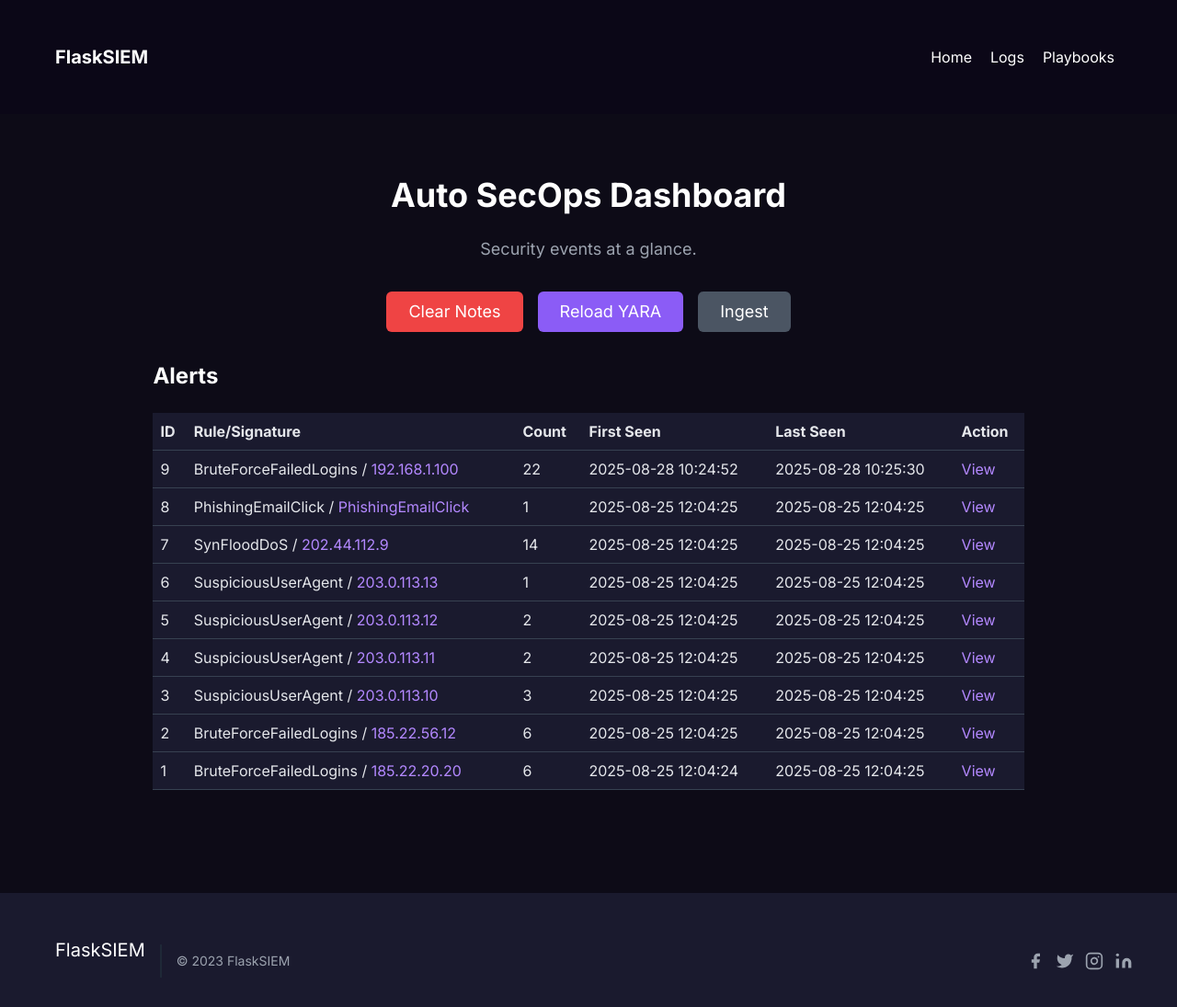
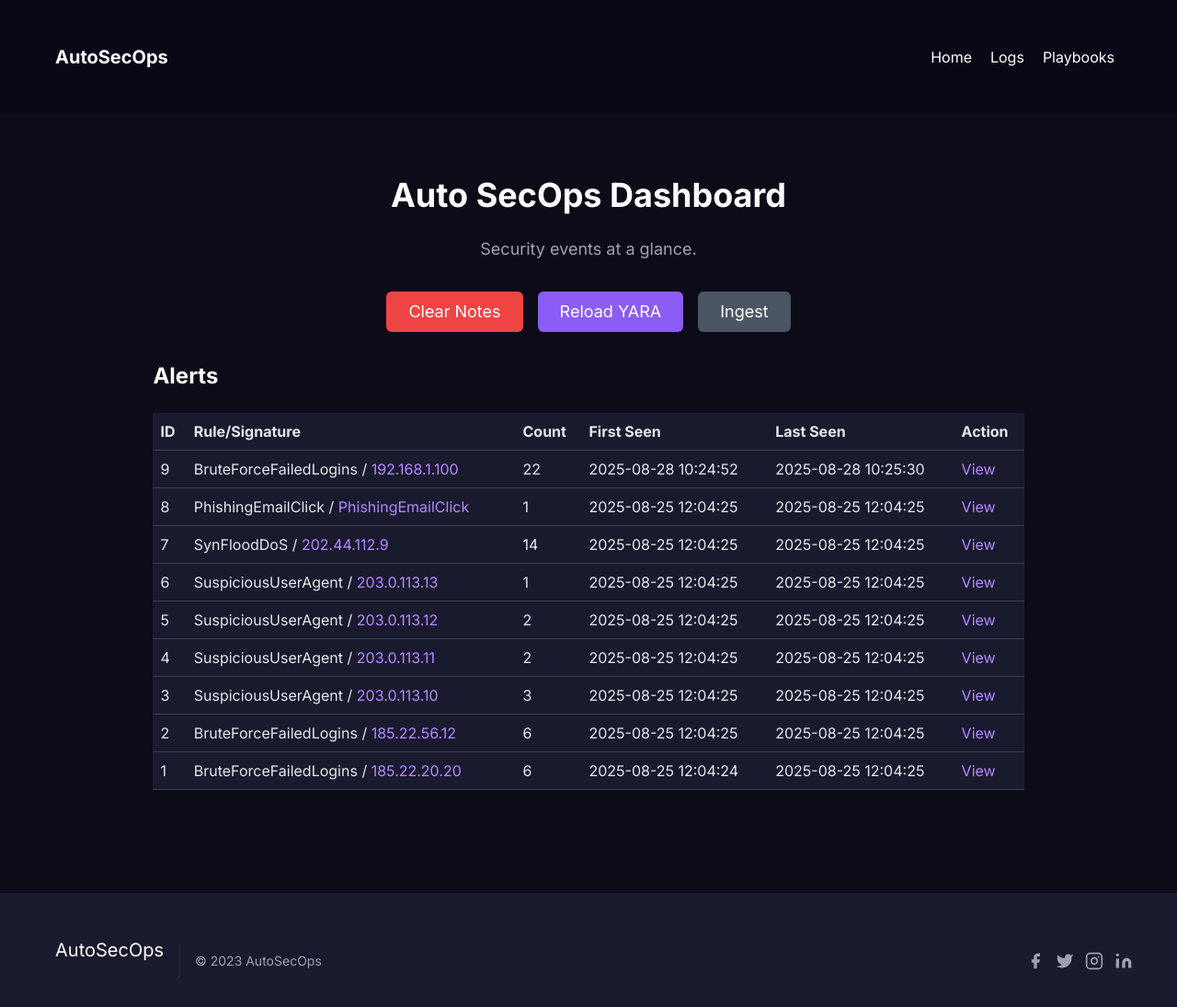
Before and after one commit to abhishekpeddada/siem_project, a Flask app: page / in a window 1280 px wide. Shown: the whole page at 92% size. Run offline with Flask 3, Linux system fonts and the light colour scheme.

Commit message:
few changes

```diff
--- a/app.py
+++ b/app.py
@@ -1,6 +1,6 @@
 #!/usr/bin/env python3
 """
-Flask SIEM single-file app — final fixed version.
+AutoSecOps single-file app — final fixed version.
 
 - Put .yar/.yara files into ./rules/
 - Put logs (one event per line) into ./logs/
@@ -177,7 +177,8 @@
             pass
 
     if not sig:
-        sig = md5hex(log_data)[:16]
+        # Fallback to a signature based on the rule name itself for non-correlated single events
+        sig = rule_name
 
     return sig
 
@@ -577,8 +578,6 @@
     except Exception as e:
         output = f"Error calling Google API: {e}"
 
-    # 🛠️ FIXED: The notes are now completely replaced instead of appended.
-    # This is what you requested to avoid duplicate analysis reports.
     new_note = f"<strong>Last Updated: {dt.datetime.now(dt.timezone.utc).isoformat()}</strong>\n\n" + output
     a.notes = new_note
     db.session.commit()
--- a/templates/index.html
+++ b/templates/index.html
@@ -61,7 +61,7 @@
         <header class="text-white body-font bg-custom-dark">
             <div class="container mx-auto flex p-5 items-center justify-between">
                 <a class="flex items-center text-white">
-                    <span class="ml-3 text-xl font-bold">FlaskSIEM</span>
+                    <span class="ml-3 text-xl font-bold">AutoSecOps</span>
                 </a>
                 <nav class="md:ml-auto flex flex-wrap items-center text-base justify-center">
                     <a href="/" class="mr-5 hover:text-purple-400 cursor-pointer transition-colors">Home</a>
@@ -133,10 +133,10 @@
     <footer class="text-gray-400 bg-gray-800 body-font">
         <div class="container px-5 py-8 mx-auto flex items-center sm:flex-row flex-col">
             <a class="flex title-font font-medium items-center md:justify-start justify-center text-white">
-                <span class="ml-3 text-xl">FlaskSIEM</span>
+                <span class="ml-3 text-xl">AutoSecOps</span>
             </a>
             <p class="text-sm text-gray-400 sm:ml-4 sm:pl-4 sm:border-l-2 sm:border-gray-800 sm:py-2 sm:mt-0 mt-4">
-                © 2023 FlaskSIEM
+                © 2023 AutoSecOps
             </p>
             <span class="inline-flex sm:ml-auto sm:mt-0 mt-4 justify-center sm:justify-start">
                 <a class="text-gray-400">
--- a/templates/logs.html
+++ b/templates/logs.html
@@ -112,10 +112,10 @@
     <footer class="text-gray-400 bg-gray-800 body-font mt-auto">
         <div class="container px-5 py-8 mx-auto flex items-center sm:flex-row flex-col">
             <a class="flex title-font font-medium items-center md:justify-start justify-center text-white">
-                <span class="ml-3 text-xl">FlaskSIEM</span>
+                <span class="ml-3 text-xl">AutoSecOps</span>
             </a>
             <p class="text-sm text-gray-400 sm:ml-4 sm:pl-4 sm:border-l-2 sm:border-gray-800 sm:py-2 sm:mt-0 mt-4">
-                © 2023 FlaskSIEM
+                © 2023 AutoSecOps
             </p>
             <span class="inline-flex sm:ml-auto sm:mt-0 mt-4 justify-center sm:justify-start">
                 <a class="text-gray-400">
--- a/templates/playbooks.html
+++ b/templates/playbooks.html
@@ -48,7 +48,7 @@
             <div class="container mx-auto flex p-5 items-center justify-between">
                 <a class="flex items-center text-white">
                     <img src="https://placehold.co/40x40/5c5c8a/FFFFFF" alt="Logo" class="w-10 h-10 rounded-full">
-                    <span class="ml-3 text-xl font-bold">FlaskSIEM</span>
+                    <span class="ml-3 text-xl font-bold">AutoSecOps</span>
                 </a>
                 <nav class="md:ml-auto flex flex-wrap items-center text-base justify-center">
                     <a href="/" class="mr-5 hover:text-purple-400 cursor-pointer transition-colors">Home</a>
@@ -106,10 +106,10 @@
     <footer class="text-gray-400 bg-gray-800 body-font mt-auto">
         <div class="container px-5 py-8 mx-auto flex items-center sm:flex-row flex-col">
             <a class="flex title-font font-medium items-center md:justify-start justify-center text-white">
-                <span class="ml-3 text-xl">FlaskSIEM</span>
+                <span class="ml-3 text-xl">AutoSecOps</span>
             </a>
             <p class="text-sm text-gray-400 sm:ml-4 sm:pl-4 sm:border-l-2 sm:border-gray-800 sm:py-2 sm:mt-0 mt-4">
-                © 2023 FlaskSIEM
+                © 2023 AutoSecOps
             </p>
             <span class="inline-flex sm:ml-auto sm:mt-0 mt-4 justify-center sm:justify-start">
                 <a class="text-gray-400">
```
Also changed, not shown: README.md, siem.db, 3 other files.
